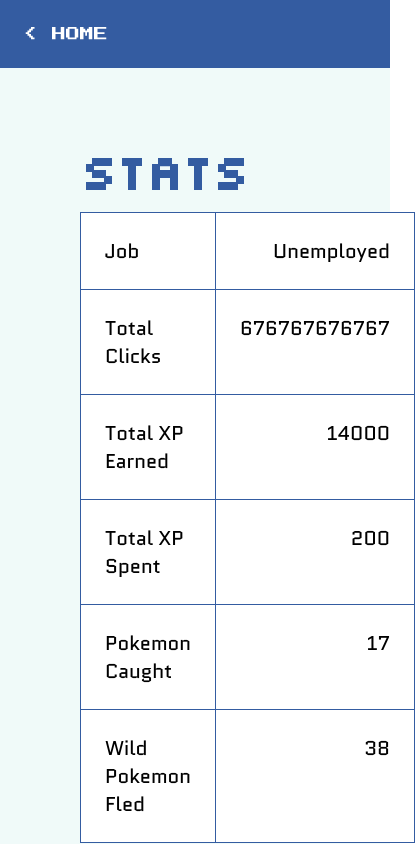
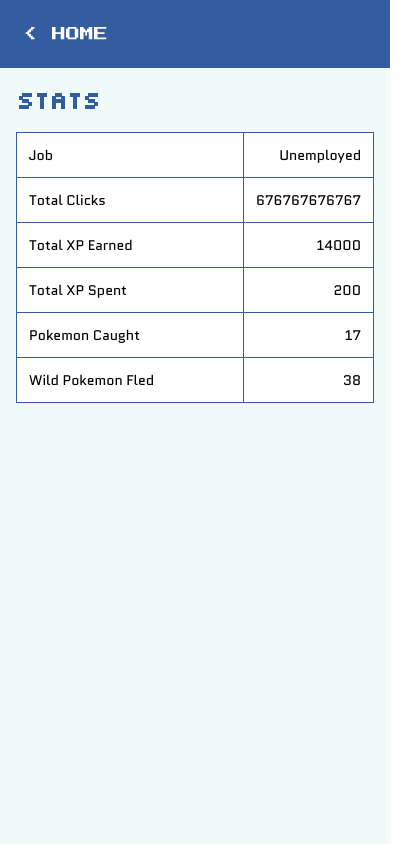
Before and after one commit to nbelwang/pokemon-clicker, a React (Vite) app: page /home/stats in a window 390 px wide. Shown: the whole page, 415 px wide, since content can reach past the window. Built offline with nearby package versions, Linux system fonts and the light colour scheme.

Commit message:
responsive css

```diff
--- a/src/pages/HomeLayout.jsx
+++ b/src/pages/HomeLayout.jsx
@@ -9,13 +9,15 @@
   const { playerData } = useOutletContext()
 
   return (
-    <div className="h-full p-40">
-      <h1 className="font-silkscreen font-bold text-5xl text-royal-blue mb-4">
+    <div className="h-full p-4 sm:p-6 md:p-10 lg:p-20 flex flex-col items-center text-center">
+      <h1 className="font-silkscreen font-bold text-3xl sm:text-4xl md:text-5xl lg:text-6xl text-royal-blue mb-4">
         Select Level
       </h1>
-      <p className="font-quantico text-dark-gray tracking-wider mb-6">Collect pokémon and advance through the levels to beat the final boss!</p>
+      <p className="font-quantico text-sm sm:text-base md:text-lg text-dark-gray tracking-wider mb-6">
+        Collect pokémon and advance through the levels to beat the final boss!
+      </p>
 
-      <div className="text-2xl flex gap-6 flex-wrap mb-10">
+      <div className="text-lg sm:text-xl md:text-2xl flex flex-wrap gap-4 sm:gap-6 mb-8 justify-center">
         {Array.from({ length: 5 }, (_, i) => i + 1).map(level => {
           const unlocked = level <= playerData.levelsUnlocked
 
@@ -67,18 +69,18 @@
         })}
       </div>
 
-      <div className="flex gap-9 font-quantico text-lg">
-        <NavLink to="/home/pokedex" className="font-silkscreen text-royal-blue mb-4 bg-powder-blue border-2 border-royal-blue px-8 py-4 rounded-lg flex items-center gap-3 hover:brightness-95">
+      <div className="flex flex-wrap gap-4 sm:gap-6 md:gap-9 font-quantico text-base sm:text-lg mt-4 justify-center">
+        <NavLink to="/home/pokedex" className="font-silkscreen text-royal-blue mb-4 bg-powder-blue border-2 border-royal-blue px-8 py-4 rounded-lg flex items-center justify-center gap-3 hover:brightness-95 w-full sm:w-auto">
           <img src={pokeballImage} alt="Pokédex Image" className="w-7 h-7" />
           Pokédex
         </NavLink>
 
-        <NavLink to="/home/shop" className="font-silkscreen text-royal-blue mb-4 bg-powder-blue border-2 border-royal-blue px-8 py-4 rounded-lg flex items-center gap-3 hover:brightness-95  ">
+        <NavLink to="/home/shop" className="font-silkscreen text-royal-blue mb-4 bg-powder-blue border-2 border-royal-blue px-8 py-4 rounded-lg flex items-center justify-center gap-3 hover:brightness-95 w-full sm:w-auto">
           <img src={shopImage} alt="Shop Image" className="w-7 h-7" />
           Shop
         </NavLink>
 
-        <NavLink to="/home/stats" className="font-silkscreen text-royal-blue mb-4 bg-powder-blue border-2 border-royal-blue px-8 py-4 rounded-lg flex items-center gap-3 hover:brightness-95">
+        <NavLink to="/home/stats" className="font-silkscreen text-royal-blue mb-4 bg-powder-blue border-2 border-royal-blue px-8 py-4 rounded-lg flex items-center justify-center gap-3 hover:brightness-95 w-full sm:w-auto">
           <img src={statsImage} alt="Stats Image" className="w-6 h-6" />
           Stats
         </NavLink>
--- a/src/pages/Stats.jsx
+++ b/src/pages/Stats.jsx
@@ -4,66 +4,66 @@
     const { playerData } = useOutletContext()
 
     return (
-      <div className="h-full p-20">
-        <h1 className="font-silkscreen font-bold text-5xl text-royal-blue mb-4">
+      <div className="h-full p-4 sm:p-6 md:p-10 lg:p-20">
+        <h1 className="font-silkscreen font-bold text-2xl sm:text-3xl md:text-4xl lg:text-5xl text-royal-blue mb-4">
           Stats
         </h1>
 
-        <div className="border border-royal-blue inline-grid grid-cols-[10fr_2fr] max-w-3xl">
+        <div className="border border-royal-blue w-full grid grid-cols-[1fr_auto] sm:grid-cols-[10fr_2fr] min-w-0">
 
           {/* Row 1 */}
           <div className="contents group">
-            <div className="bg-white p-6 border-r border-b border-royal-blue group-hover:bg-yellow-200">
-              <p className="text-xl font-quantico">Job</p>
+            <div className="bg-white p-3 sm:p-6 border-r border-b border-royal-blue group-hover:bg-yellow-200 min-w-0">
+              <p className="text-sm sm:text-xl font-quantico truncate">Job</p>
             </div>
-            <div className="bg-white p-6 text-right border-b border-royal-blue group-hover:bg-yellow-200">
-              <p className="text-xl font-quantico">{playerData.stats.employment}</p>
+            <div className="bg-white p-3 sm:p-6 text-right border-b border-royal-blue group-hover:bg-yellow-200 min-w-fit">
+              <p className="text-sm sm:text-xl font-quantico whitespace-nowrap">{playerData.stats.employment}</p>
             </div>
           </div>
 
           {/* Row 2 */}
           <div className="contents group">
-            <div className="bg-white p-6 border-r border-b border-royal-blue group-hover:bg-yellow-200">
-              <p className="text-xl font-quantico ">Total Clicks</p>
+            <div className="bg-white p-3 sm:p-6 border-r border-b border-royal-blue group-hover:bg-yellow-200 min-w-0">
+              <p className="text-sm sm:text-xl font-quantico truncate">Total Clicks</p>
             </div>
-            <div className="bg-white p-6 text-right border-b border-royal-blue group-hover:bg-yellow-200">
-              <p className="text-xl font-quantico">676767676767</p>
+            <div className="bg-white p-3 sm:p-6 text-right border-b border-royal-blue group-hover:bg-yellow-200 min-w-fit">
+              <p className="text-sm sm:text-xl font-quantico whitespace-nowrap">676767676767</p>
             </div>
           </div>
 
           <div className="contents group">
-            <div className="bg-white p-6 border-r border-b border-royal-blue group-hover:bg-yellow-200">
-              <p className="text-xl font-quantico">Total XP Earned</p>
+            <div className="bg-white p-3 sm:p-6 border-r border-b border-royal-blue group-hover:bg-yellow-200 min-w-0">
+              <p className="text-sm sm:text-xl font-quantico truncate">Total XP Earned</p>
             </div>
-            <div className="bg-white p-6 text-right border-b border-royal-blue group-hover:bg-yellow-200">
-              <p className="text-xl font-quantico">14000</p>
+            <div className="bg-white p-3 sm:p-6 text-right border-b border-royal-blue group-hover:bg-yellow-200 min-w-0">
+              <p className="text-sm sm:text-xl font-quantico">14000</p>
             </div>
           </div>
 
           <div className="contents group">
-            <div className="bg-white p-6 border-r border-b border-royal-blue group-hover:bg-yellow-200">
-              <p className="text-xl font-quantico">Total XP Spent</p>
+            <div className="bg-white p-3 sm:p-6 border-r border-b border-royal-blue group-hover:bg-yellow-200 min-w-0">
+              <p className="text-sm sm:text-xl font-quantico truncate">Total XP Spent</p>
             </div>
-            <div className="bg-white p-6 text-right border-b border-royal-blue group-hover:bg-yellow-200">
-              <p className="text-xl font-quantico">200</p>
+            <div className="bg-white p-3 sm:p-6 text-right border-b border-royal-blue group-hover:bg-yellow-200 min-w-0">
+              <p className="text-sm sm:text-xl font-quantico">200</p>
             </div>
           </div>
 
           <div className="contents group">
-            <div className="bg-white p-6 border-r border-b border-royal-blue group-hover:bg-yellow-200">
-              <p className="text-xl font-quantico ">Pokemon Caught</p>
+            <div className="bg-white p-3 sm:p-6 border-r border-b border-royal-blue group-hover:bg-yellow-200 min-w-0">
+              <p className="text-sm sm:text-xl font-quantico truncate">Pokemon Caught</p>
             </div>
-            <div className="bg-white p-6 text-right border-b border-royal-blue group-hover:bg-yellow-200">
-              <p className="text-xl font-quantico">17</p>
+            <div className="bg-white p-3 sm:p-6 text-right border-b border-royal-blue group-hover:bg-yellow-200 min-w-0">
+              <p className="text-sm sm:text-xl font-quantico">17</p>
             </div>
           </div>
 
           <div className="contents group">
-            <div className="bg-white p-6 border-r border-royal-blue group-hover:bg-yellow-200">
-              <p className="text-xl font-quantico ">Wild Pokemon Fled</p>
+            <div className="bg-white p-3 sm:p-6 border-r border-royal-blue group-hover:bg-yellow-200 min-w-0">
+              <p className="text-sm sm:text-xl font-quantico truncate">Wild Pokemon Fled</p>
             </div>
-            <div className="bg-white p-6 text-right border-royal-blue group-hover:bg-yellow-200">
-              <p className="text-xl font-quantico">38</p>
+            <div className="bg-white p-3 sm:p-6 text-right border-royal-blue group-hover:bg-yellow-200 min-w-0">
+              <p className="text-sm sm:text-xl font-quantico">38</p>
             </div>
           </div>
 
```
